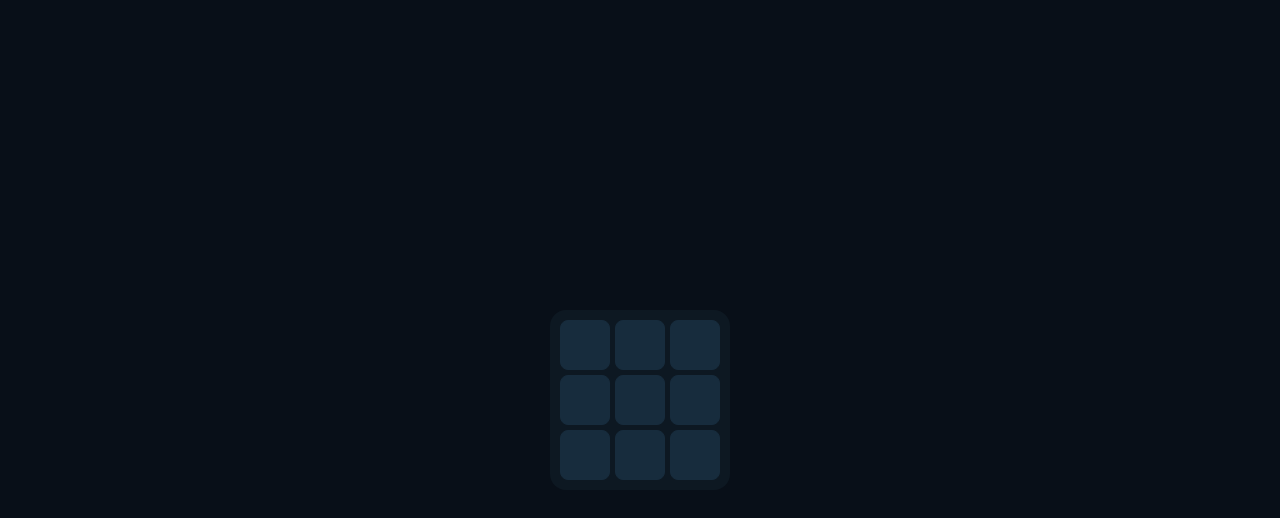
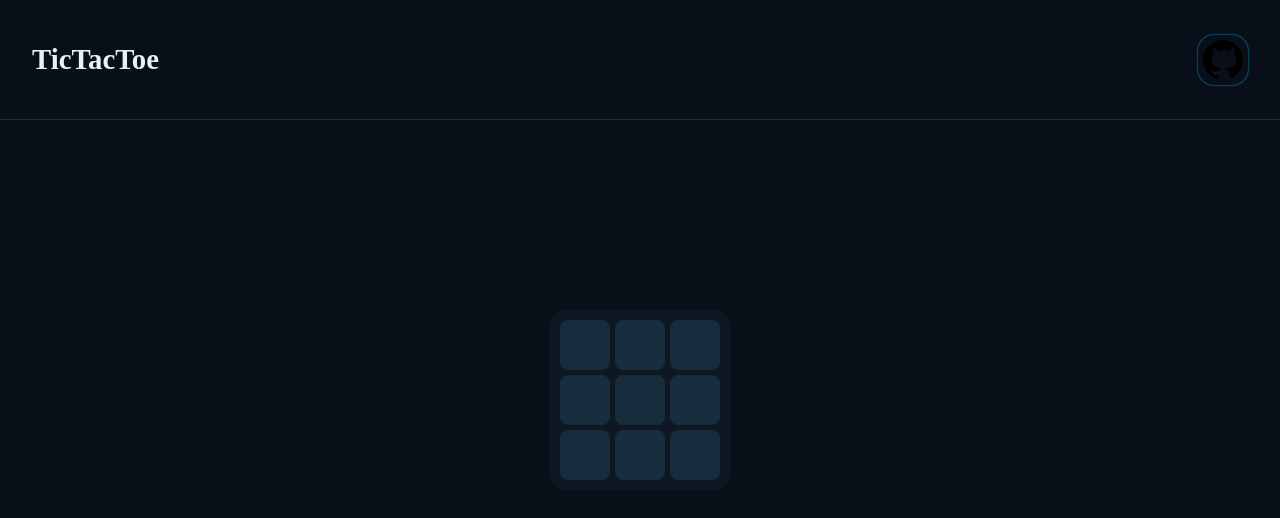
Before and after one commit to FullStackWebDevLab/tictactoe, a React (Vite) app: page / in a window 1280 px wide. Shown: the top 518 px of the page. Built offline with nearby package versions, Linux system fonts and the light colour scheme.

Commit message:
feat: Add header with title and github link.

```diff
--- a/src/App.tsx
+++ b/src/App.tsx
@@ -1,10 +1,11 @@
+import Header from "./components/Header";
 import Board from "./components/Board";
 import AIOpponent from "./AIOpponent";
 import { useState, useReducer } from "react";
 import API from "./API";
 
+const GITHUB_REPO = "https://github.com/FullStackWebDevLab/tictactoe";
 const opponent = new AIOpponent();
-// opponent.playRandom();
 
 export default function App() {
     // This is to force update this component when needed.
@@ -38,6 +39,7 @@
     const gameState = API.getState();
 
     if (gameState.won) return <>
+        <Header githubRepoUrl={GITHUB_REPO} />
         <div className="container">
             <div className="message-container">
                 <h2 className="win-message">{gameState.winner} Won</h2>
@@ -48,6 +50,7 @@
     </>;
 
     if (gameState.draw) return <>
+        <Header githubRepoUrl={GITHUB_REPO} />
         <div className="container">
             <div className="message-container">
                 <h2 className="draw-message">Draw</h2>
@@ -57,5 +60,8 @@
         </div>
     </>;
 
-    return <Board state={gameState.board} onCellClick={clickHandler} />
+    return <>
+        <Header githubRepoUrl={GITHUB_REPO} />
+        <Board state={gameState.board} onCellClick={clickHandler} />
+    </>
 }
--- /dev/null
+++ b/src/components/Header.module.css
@@ -0,0 +1,50 @@
+:root {
+    --background-color: #080f18;
+    --accent-soft: rgb(13, 202, 240);
+    --text-primary: #e6f1f7;
+    --border-color-1: #1c3242;
+}
+
+.header {
+    background-color: var(--background-color);
+    color: var(--text-primary);
+    display: flex;
+    justify-content: space-between;
+    align-items: center;
+    padding: 1rem 2rem;
+    border-bottom: 1px solid var(--border-color-1);
+    height: 15vh;
+    position: fixed;
+    top: 0;
+    left: 0;
+    width: 100vw;
+}
+
+.left {
+    flex: 1;
+    display: flex;
+    justify-content: flex-start;
+}
+
+.title {
+    font-size: 1.8rem;
+    font-weight: bold;
+}
+
+.right {
+    flex: 1;
+    display: flex;
+    justify-content: flex-end;
+}
+
+.githubLink {
+    display: inline-flex;
+    align-items: center;
+    box-shadow: 0 0 2px var(--accent-soft);
+    border-radius: 16px;
+}
+
+svg {
+    height: 50px;
+    width: 50px;
+}
--- /dev/null
+++ b/src/components/Header.tsx
@@ -0,0 +1,28 @@
+import styles from './Header.module.css';
+
+interface HeaderProps {
+  githubRepoUrl: string;
+}
+
+export default function Header({ githubRepoUrl }: HeaderProps) {
+  return (
+    <header className={styles.header}>
+      <div className={styles.left}>
+        <h1 className={styles.title}>TicTacToe</h1>
+      </div>
+      <div className={styles.right}>
+        <a
+          href={githubRepoUrl}
+          target="_blank"
+          rel="noopener noreferrer"
+          className={styles.githubLink}
+          aria-label="View source code on GitHub"
+        >
+          <svg xmlns="http://www.w3.org/2000/svg" x="0px" y="0px" width="100" height="100" viewBox="0 0 30 30">
+            <path d="M15,3C8.373,3,3,8.373,3,15c0,5.623,3.872,10.328,9.092,11.63C12.036,26.468,12,26.28,12,26.047v-2.051 c-0.487,0-1.303,0-1.508,0c-0.821,0-1.551-0.353-1.905-1.009c-0.393-0.729-0.461-1.844-1.435-2.526 c-0.289-0.227-0.069-0.486,0.264-0.451c0.615,0.174,1.125,0.596,1.605,1.222c0.478,0.627,0.703,0.769,1.596,0.769 c0.433,0,1.081-0.025,1.691-0.121c0.328-0.833,0.895-1.6,1.588-1.962c-3.996-0.411-5.903-2.399-5.903-5.098 c0-1.162,0.495-2.286,1.336-3.233C9.053,10.647,8.706,8.73,9.435,8c1.798,0,2.885,1.166,3.146,1.481C13.477,9.174,14.461,9,15.495,9 c1.036,0,2.024,0.174,2.922,0.483C18.675,9.17,19.763,8,21.565,8c0.732,0.731,0.381,2.656,0.102,3.594 c0.836,0.945,1.328,2.066,1.328,3.226c0,2.697-1.904,4.684-5.894,5.097C18.199,20.49,19,22.1,19,23.313v2.734 c0,0.104-0.023,0.179-0.035,0.268C23.641,24.676,27,20.236,27,15C27,8.373,21.627,3,15,3z"></path>
+          </svg>
+        </a>
+      </div>
+    </header>
+  );
+};
--- a/src/style.css
+++ b/src/style.css
@@ -26,10 +26,10 @@
 }
 
 #root {
+    height: 100vh;
     display: flex;
     align-items: center;
     justify-content: center;
-    height: 100vh;
 }
 
 .container {
```
